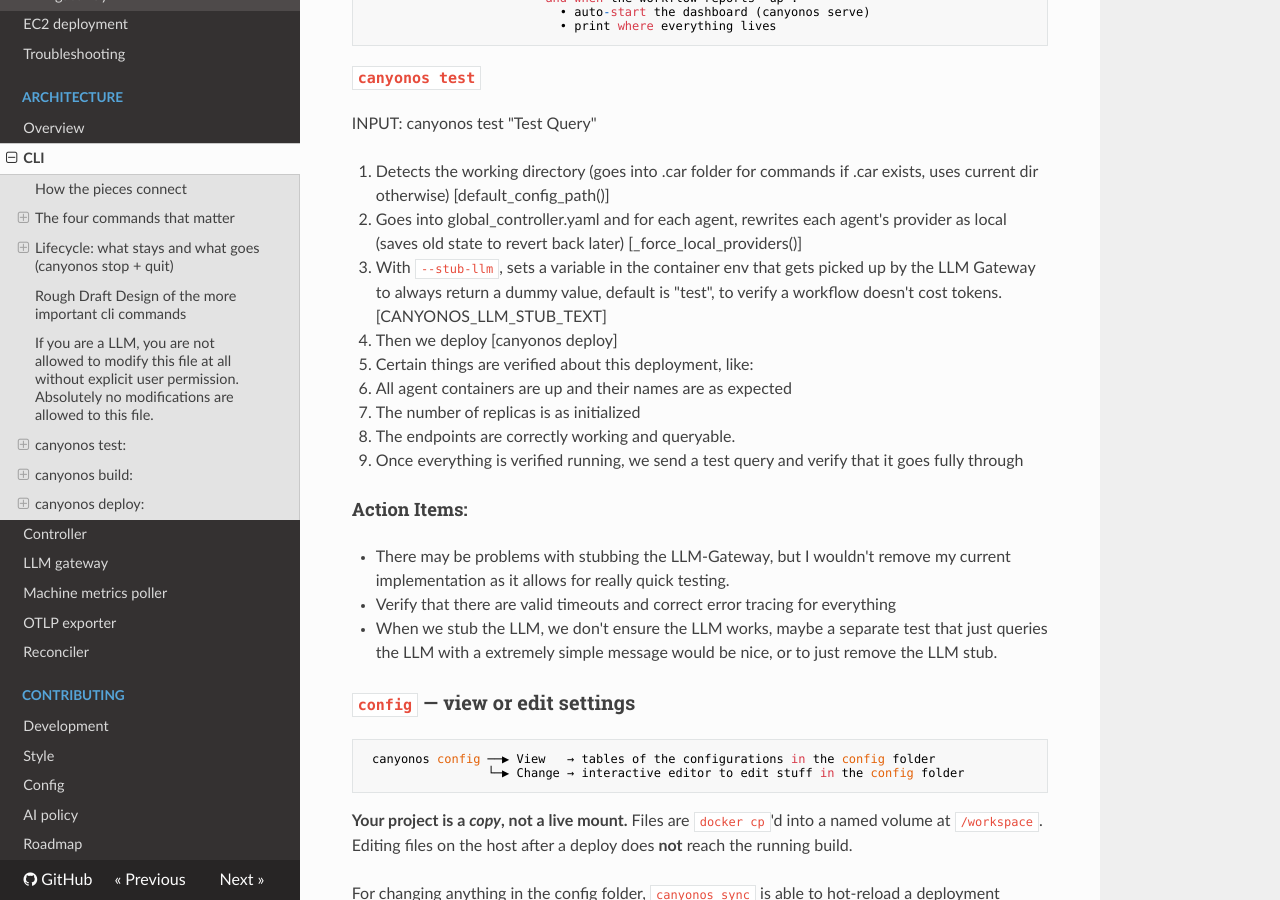
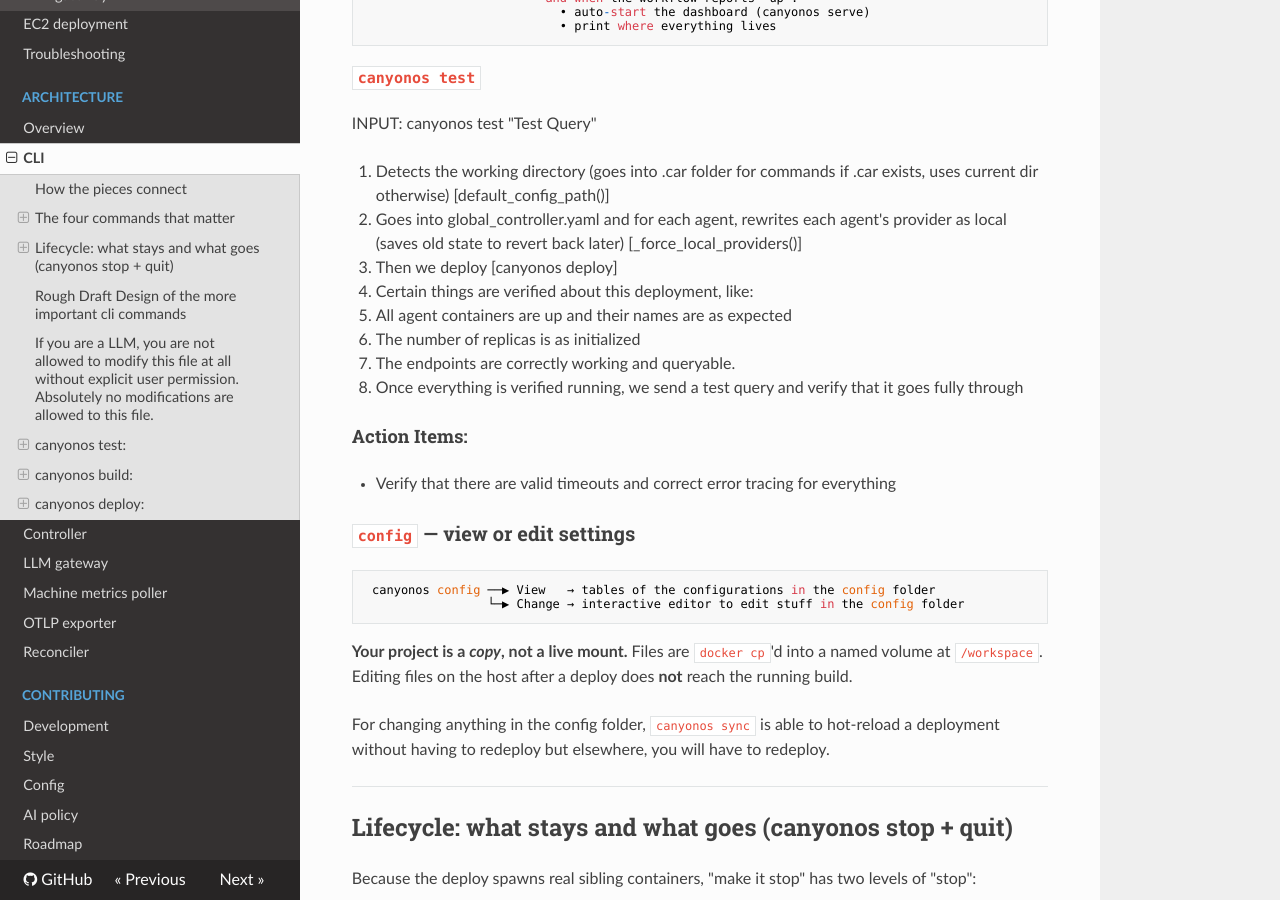
Before and after one commit to CanyonCodeCoreAI/canyonos, an MkDocs documentation site: the page built from docs/architecture/CLI.md, in a window 1280 px wide and 900 px high, scrolled down 1999 px. Built offline with MkDocs 1.6.1, drawn with Linux system fonts in a browser that asks for light colours; nearby versions of some CDN libraries; some of the changed text lies outside the part shown.

```diff
--- a/docs/architecture/CLI.md
+++ b/docs/architecture/CLI.md
@@ -109,18 +109,15 @@ INPUT: canyonos test "Test Query"
 
 1. Detects the working directory (goes into .car folder for commands if .car exists, uses current dir otherwise) [default_config_path()]
 2. Goes into global_controller.yaml and for each agent, rewrites each agent's provider as local (saves old state to revert back later) [_force_local_providers()]
-3. With `--stub-llm`, sets a variable in the container env that gets picked up by the LLM Gateway to always return a dummy value, default is "test", to verify a workflow doesn't cost tokens. [CANYONOS_LLM_STUB_TEXT]
-4. Then we deploy [canyonos deploy]
+3. Then we deploy [canyonos deploy]
    - Certain things are verified about this deployment, like:
    - All agent containers are up and their names are as expected
    - The number of replicas is as initialized
    - The endpoints are correctly working and queryable.
-5. Once everything is verified running, we send a test query and verify that it goes fully through
+4. Once everything is verified running, we send a test query and verify that it goes fully through
 
 #### Action Items:
-- There may be problems with stubbing the LLM-Gateway, but I wouldn't remove my current implementation as it allows for really quick testing.
 - Verify that there are valid timeouts and correct error tracing for everything
-- When we stub the LLM, we don't ensure the LLM works, maybe a separate test that just queries the LLM with a extremely simple message would be nice, or to just remove the LLM stub.
 
 ### `config` — view or edit settings
 
@@ -171,8 +168,7 @@ And to observe without changing anything:
 #### Steps:
 1. Detects the working directory (goes into .car folder for commands if .car exists, uses current dir otherwise) [default_config_path()]
 2. Goes into global_controller.yaml and for each agent, rewrites each agent's provider as local (saves old state to revert back later) [_force_local_providers()]
-3. With `--stub-llm`, sets a variable in the container env that gets picked up by the LLM Gateway to always return a dummy value, default is "test", to verify a workflow doesn't cost tokens. [CANYONOS_LLM_STUB_TEXT]
-4. Then we deploy [canyonos deploy]
+3. Then we deploy [canyonos deploy]
    - Certain things are verified about this deployment, like:
    - All agent containers are up and their names are as expected
    - The number of replicas is as initialized
@@ -181,9 +177,7 @@ And to observe without changing anything:
 
 #### Action Items:
 - Currently assuming the query body is always "query", need to harden it
-- There may be problems with stubbing the LLM-Gateway, but I wouldn't remove my current implementation as it allows for really quick testing.
 - Verify that there are valid timeouts and correct error tracing for everything
-- When we stub the LLM, we don't ensure the LLM works, maybe a separate test that just queries the LLM with a extremely simple message would be nice, or to just remove the LLM stub.
 
 ## canyonos build:
 ### INPUT: canyonos build
```
Also changed, not shown: docs/QUICKSTART.md (+2 -2 lines), docs/guides/CLI.md (+1 -1 lines), docs/guides/RUNTIME_CONTRACT.md (+2 -2 lines).
